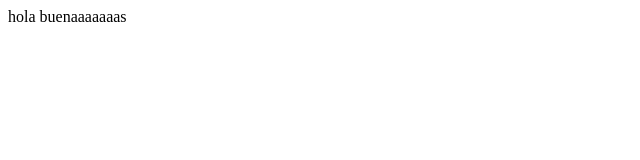
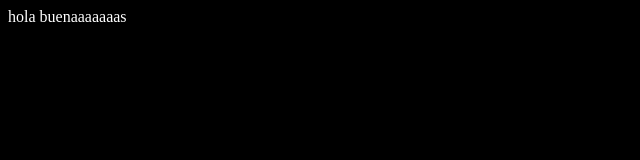
Before and after one commit to DomenicoAlberico/mtg-domenico-alberico, a plain HTML site: page index.html in a window 1280 px wide. Shown: the whole page, without its empty margins (0-640 px from the left). Drawn offline with Linux system fonts and the light colour scheme.

Commit message:
Captura añadida

```diff
--- a/index.html
+++ b/index.html
@@ -4,8 +4,10 @@
     <meta charset="UTF-8">
     <meta name="viewport" content="width=device-width, initial-scale=1.0">
     <title>Document</title>
+    <link rel="stylesheet" href="estilado.css">
 </head>
 <body>
     hola buenaaaaaaas
+
 </body>
 </html>
```
Also changed, not shown: Captura desde 2024-01-18 11-19-27.png (added).
